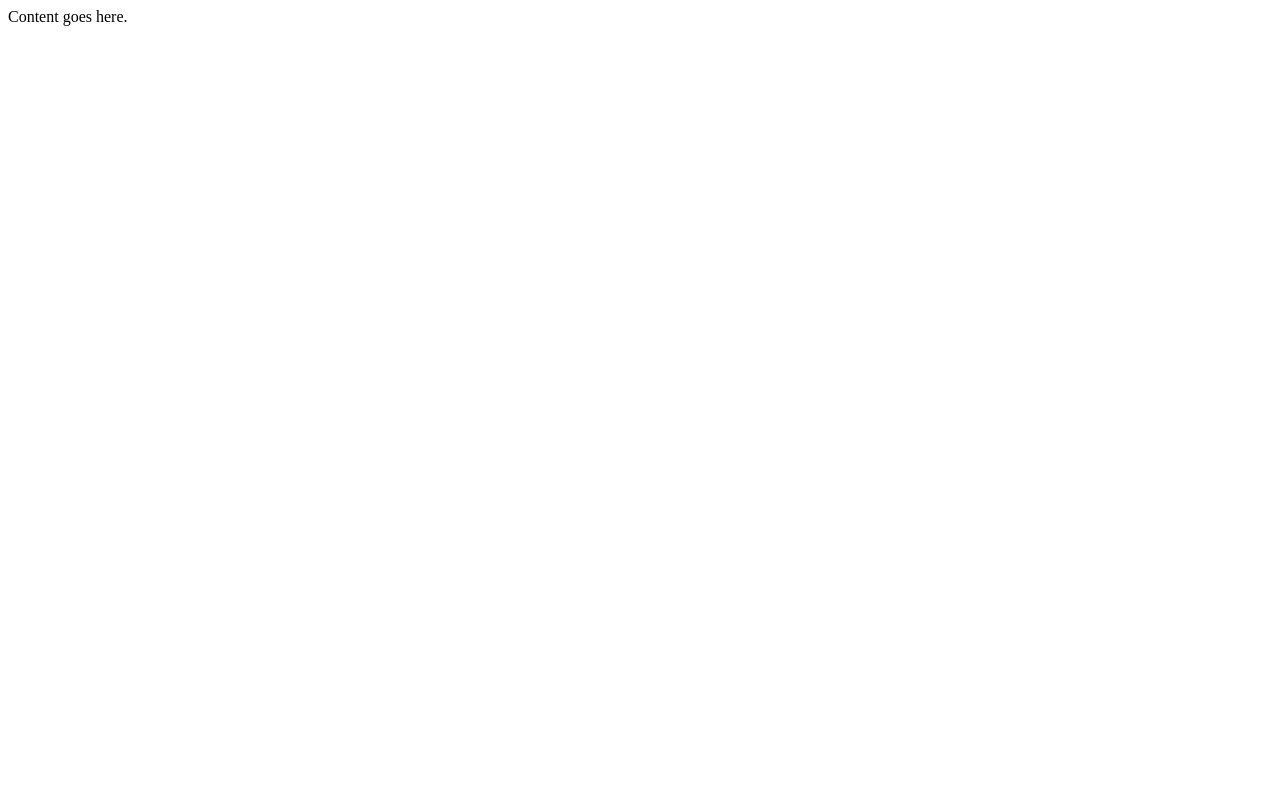
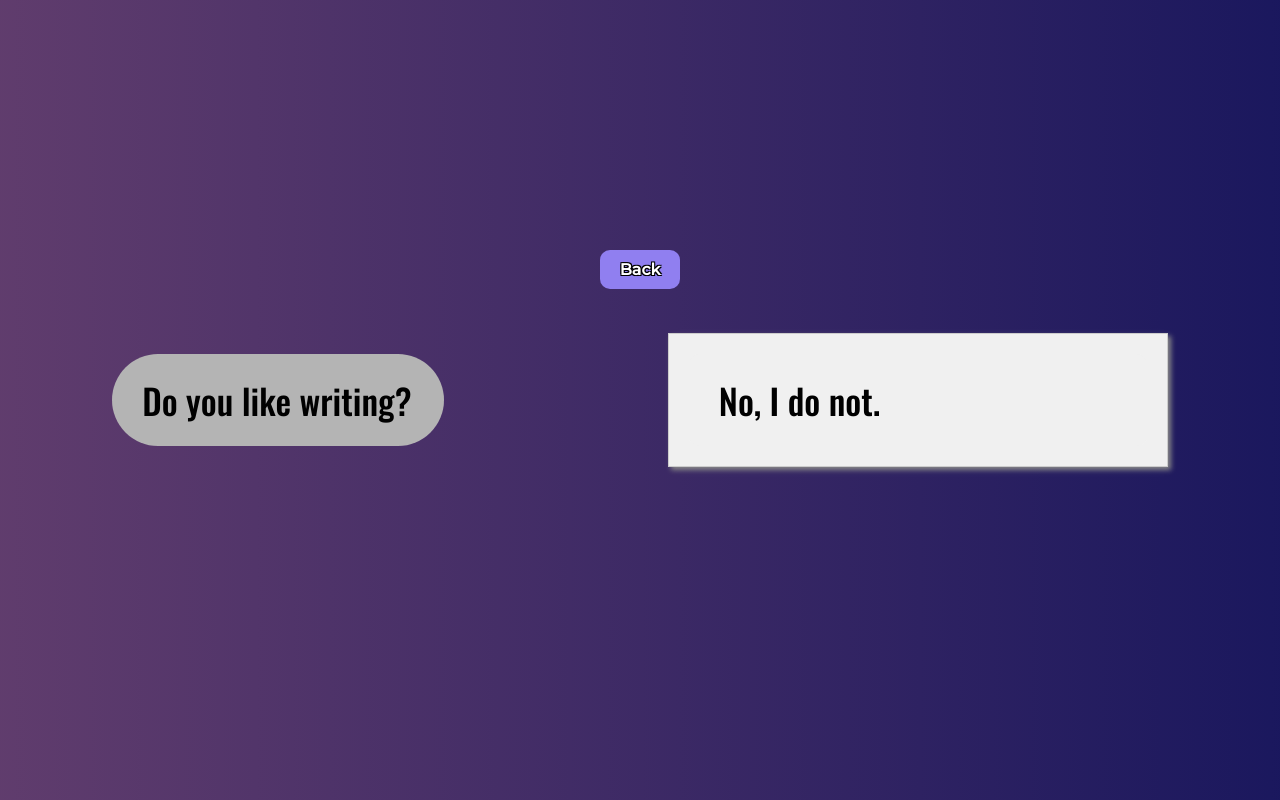
Before and after one commit to NPena56/ENGL1301-project-subwebsite, a plain HTML site: page people/noefile/Questions/Q1.html in a window 1280 px wide. Drawn offline with nearby package versions, Linux system fonts and the light colour scheme.

Commit message:
updates to files

```diff
--- a/people/noefile/Questions/Q1.html
+++ b/people/noefile/Questions/Q1.html
@@ -2,15 +2,41 @@
 
 <html>
     <head>
-        <title>Q1</title>
-            <meta name="description" content="Our first page">
-            <meta name="keywords" content="html tutorial template">
-            <style class="/questions.css"></style>
+        <meta charset="UTF-8">
+        <meta http-equiv="X-UA-Compatible" content="IE=edge">
+        <meta name="viewport" content="width=device-width, initial-scale=1.0">
+        <link rel="stylesheet" href="/people/questions.css">
+        <title>Question 1</title>
+        <style>
+        </style>
     </head>
 
 
+    <body>
 
-    <body>
-        Content goes here.
+        <button id="topButton">Back</button>
+
+        <script>
+            // Get a reference to the button element
+            var topButton = document.getElementById("topButton");
+
+            // Add a click event listener to the button
+            topButton.addEventListener("click", function() {
+                // Navigate to the desired URL when the button is clicked
+                window.location.href = "/people/noefile/noe.html"; // Replace with your desired URL
+            });
+        </script>
+
+        <div class="text-typing">
+            <p>Do you like writing?</p>
+        </div>
+
+        <div class="text-box">
+            <div class="text-typing-box" >
+                 <p>   No, I do not.</p>
+            </div>
+        </div>
+
+
     </body>
 </html>
--- a/people/questions.css
+++ b/people/questions.css
@@ -6,13 +6,15 @@
     margin: auto;
     padding: 0;
 }
+
 body{
     background: linear-gradient(to right, rgba(49, 3, 66, 0.774)0%,rgba(7, 4, 80, 0.922)100%,rgba(0, 0, 0, 0.585)50%);
     display: flex;
-    justify-content: center;
-    align-items: center;
-    height: 100vh;
-    margin: 0;
+    margin:0px;
+    height:100vh;
+    display:flex;
+    align-items:center;
+    justify-content:center;
 }
 
 li,a,button,.table{
@@ -33,6 +35,10 @@ header{
    background-position: center;
     background-repeat: no-repeat;
     background-size: cover;
+}
+
+.td,.tr{
+   padding: large;
 }
 
 .logo{
@@ -98,12 +104,6 @@ div{
     font-size: 18px;
 }
 
-td, th {
-    border: 1px solid #7c7c7c;
-    padding: 20px;
-
-  }
-
 th{
     background-color: rgba(106, 104, 134, 0.712);
     color: rgb(156, 156, 156);
@@ -118,9 +118,6 @@ tfoot > tr  {
     color: white;
   }
 
-  tbody > tr:hover {
-    background-color: rgba(46, 165, 95, 0.3);
-  }
 
 .headers{
     background-color: rgba(51, 51, 51, 0.514);
@@ -191,3 +188,66 @@ tfoot > tr  {
     .container {
         text-align: center;
     }
+
+    .text-typing-box {
+        padding:20px 30px;
+        background-color: #f0f0f0;
+        font-size:35px;
+        font-family:monospace;
+        border-radius:10px;
+        }
+
+        .text-typing-box p {
+            margin:0px;
+            white-space:nowrap;
+            overflow:hidden;
+            animation:typing 4s steps(22,end) forwards,
+                        blink 1s infinite;
+            }
+
+.text-typing {
+padding:20px 30px;
+background:#b4b4b4;
+font-size:35px;
+font-family:monospace;
+border-radius:50px;
+}
+.text-typing p {
+margin:0px;
+white-space:nowrap;
+overflow:hidden;
+animation:typing 4s steps(22,end) forwards,
+			blink 1s infinite;
+}
+@keyframes typing {
+0% { width:0% }
+100% { width:100% }
+}
+@keyframes blink {
+0%,100% {
+	border-right:2px solid transparent;
+}
+50% {
+	border-right:2px solid #222;
+}
+}
+
+.text-box {
+    width: 500px; /* Set the width of the box */
+    padding: 20px; /* Add padding to the content inside the box */
+    background-color: #f0f0f0; /* Set the background color */
+    border: 1px solid #ccc; /* Add a border */
+    box-shadow: 3px 3px 5px #888888; /* Add a shadow for a 3D effect */
+    font-size: 30px;
+}
+
+#topButton {
+    position: absolute;
+    top: 250px; /* Adjust the top position as needed */
+    background-color: rgb(144, 127, 240);
+    color: #fff;
+    border: none;
+    padding: 10px 20px;
+    cursor: pointer;
+    font-size: 16px;
+}
```
Also changed, not shown: people/noefile/Questions/Q2.html (+48 -0 lines), people/noefile/Questions/Q3.html (+48 -0 lines), people/noefile/Questions/Q4.html (+48 -0 lines), people/noefile/Questions/Q5.html (+48 -0 lines), people/noefile/Questions/Q6.html (+52 -0 lines), people/gabrielfile/stylesgabriel.css (line endings or trailing spaces).
